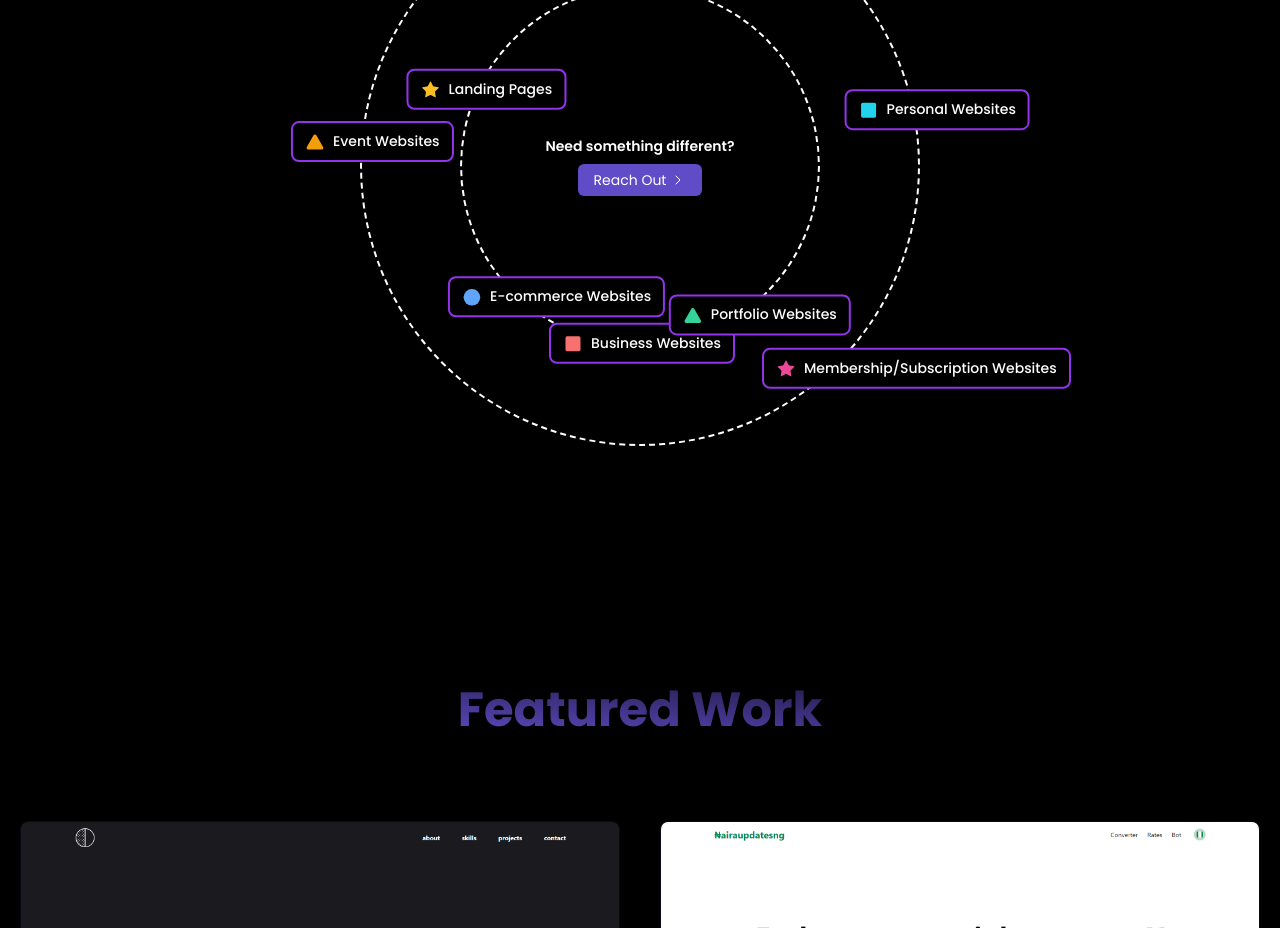
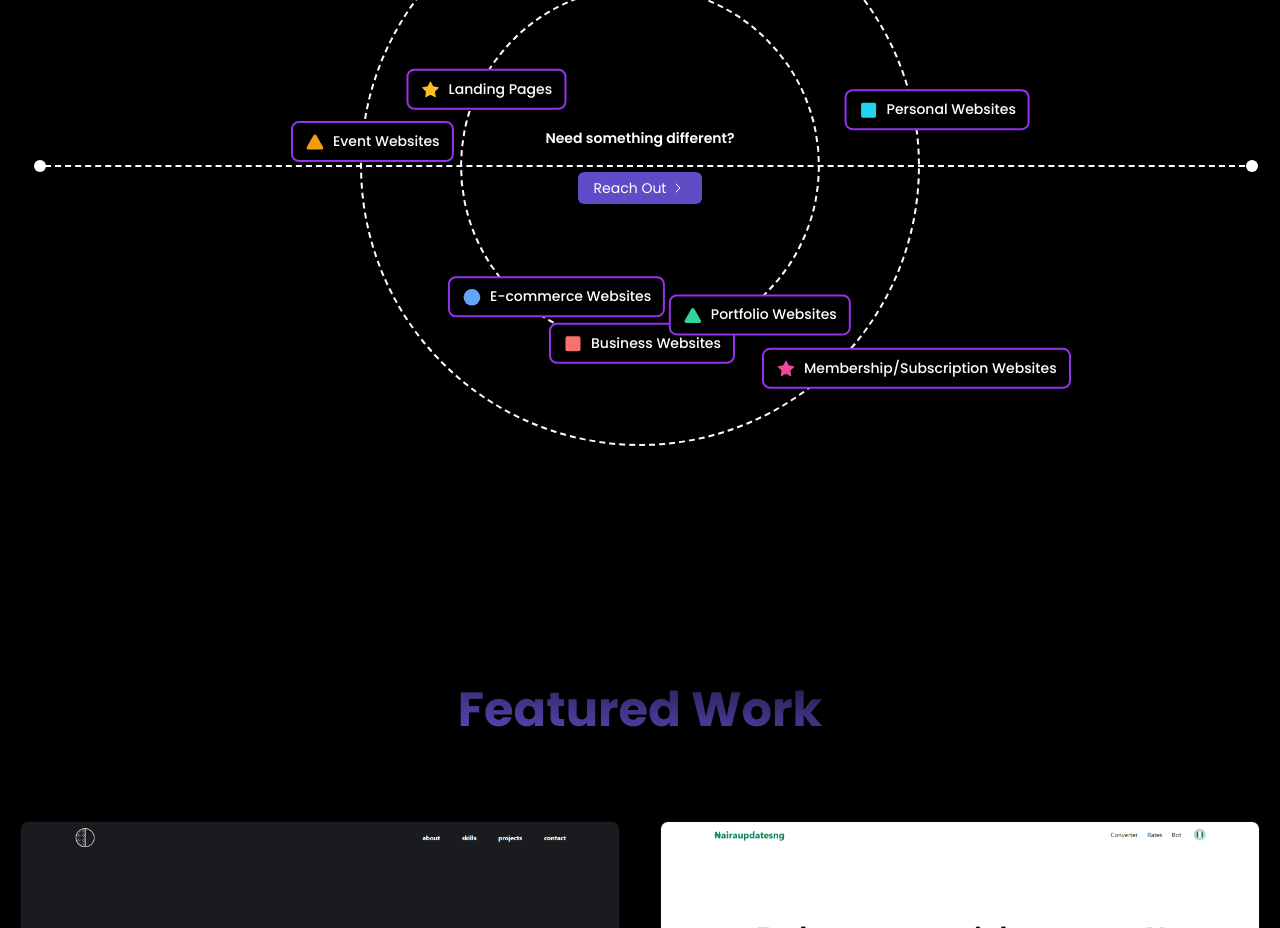
Before and after one commit to khaleedcodes/nimor, a React (Vite) app in the folder client/: page / in a window 1280 px wide. Shown: the part 2480-3408 px from the top of the page. Built offline with nearby package versions, Linux system fonts and the light colour scheme; a web font is replaced by a local one.

Commit message:
added new cts

```diff
--- a/client/src/pages/landing-page/WebsiteOrbit.tsx
+++ b/client/src/pages/landing-page/WebsiteOrbit.tsx
@@ -173,6 +173,41 @@ const WebsiteOrbit = () => {
         onMouseEnter={() => setIsHovering(true)}
         onMouseLeave={() => setIsHovering(false)}
       >
+        {/* Horizontal dashed line across the circles, wider than largest ring */}
+        <div
+          className="absolute top-1/2 left-1/2 -translate-y-1/2 -translate-x-1/2 border-b-2 border-dashed border-white"
+          style={{
+            width: ringRadii[2] * 2 + 650, // extend 80px each side beyond circle
+            zIndex: 5,
+          }}
+        />
+
+        {/* Left small filled circle */}
+        <div
+          className="absolute bg-white rounded-full"
+          style={{
+            width: 12,
+            height: 12,
+            top: "50%",
+            left: `calc(50% - ${(ringRadii[2] * 2 + 650) / 2}px - 1px)`, // 16px offset from line end
+            transform: "translateY(-50%)",
+            zIndex: 10,
+          }}
+        />
+
+        {/* Right small filled circle */}
+        <div
+          className="absolute bg-white rounded-full"
+          style={{
+            width: 12,
+            height: 12,
+            top: "50%",
+            left: `calc(50% + ${(ringRadii[2] * 2 + 650) / 2}px + 1px)`, // 16px offset from line end
+            transform: "translateY(-50%)",
+            zIndex: 10,
+          }}
+        />
+
         {[1, 2].map((ring) => (
           <motion.div
             key={ring}
@@ -300,7 +335,7 @@ const WebsiteOrbit = () => {
         </div>
 
         <motion.div
-          className="relative z-10 text-center flex flex-col gap-2 items-center max-w-[200px]"
+          className="relative z-10 text-center flex flex-col gap-6 items-center max-w-[200px]"
           initial={{ opacity: 0 }}
           animate={{ opacity: 1 }}
           transition={{ delay: 1, duration: 0.6 }}
```
